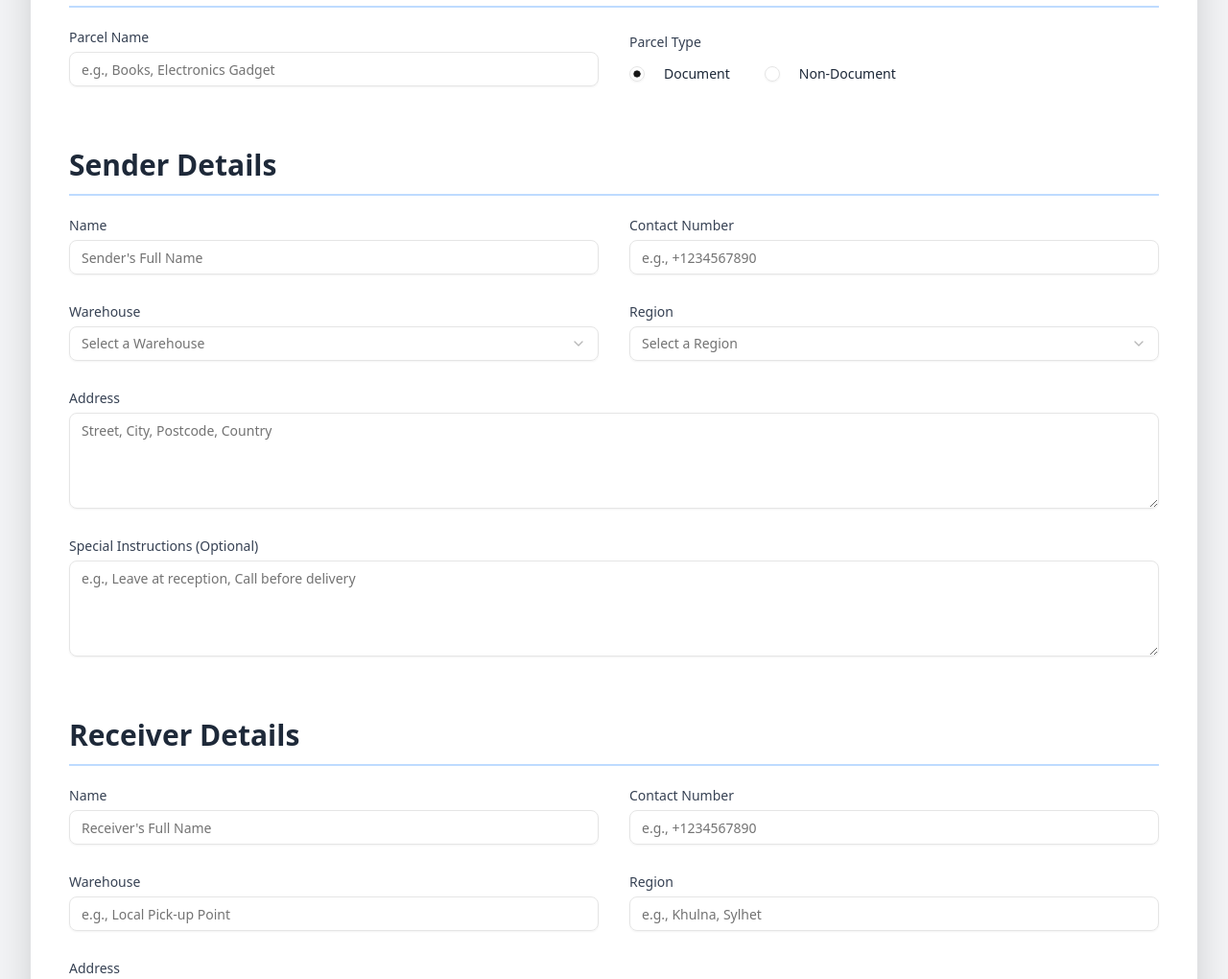
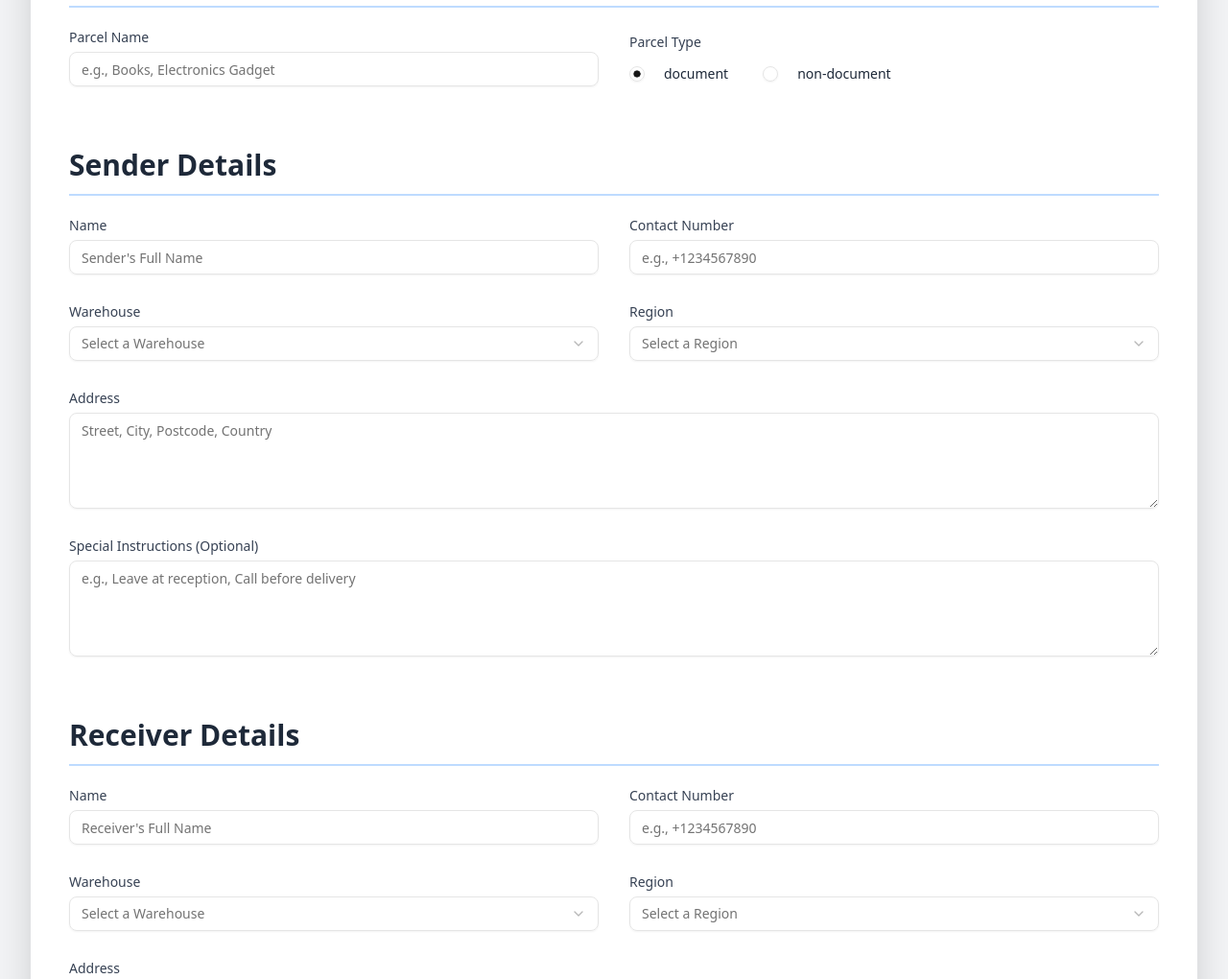
Before and after one commit to Musfiqur-Rahman0/Profest-client, a React (Vite) app: page /addParcel in a window 1280 px wide. Shown: the part 368-1388 px from the top of the page at 96% size. Built offline with nearby package versions, Linux system fonts and the light colour scheme.

Commit message:
updated the form validation with the cost

```diff
--- a/package.json
+++ b/package.json
@@ -27,6 +27,7 @@
     "react-icons": "^5.5.0",
     "react-leaflet": "^5.0.0",
     "react-router": "^7.6.1",
+    "sweetalert2": "^11.22.1",
     "swiper": "^11.2.8",
     "tailwind-merge": "^3.3.0",
     "tailwindcss": "^4.1.7",
--- a/src/Pages/Add_parcel/AddParcel.jsx
+++ b/src/Pages/Add_parcel/AddParcel.jsx
@@ -21,9 +21,11 @@ import {
   SelectValue,
 } from "@/components/ui/select";
 import { Textarea } from "@/components/ui/textarea";
+import { getTrackingId } from "@/lib/utils";
 import React, { useEffect, useState } from "react";
 import { useForm } from "react-hook-form";
 import { useLoaderData } from "react-router";
+import Swal from "sweetalert2";
 
 // Assuming these Shadcn UI components are available from your project's components/ui directory.
 const AddParcel = () => {
@@ -32,6 +34,7 @@ const AddParcel = () => {
   const [regions, setRegions] = useState([]);
   const [coveredArea, setCoveredArea]  = useState([])
   // const [currentRegion, setCurrentRegion]  = useState("Dhaka")
+
   const form = useForm({
     // resolver: zodResolver(formSchema), // Integrate Zod for validation
     defaultValues: {
@@ -62,31 +65,67 @@ const AddParcel = () => {
   // console.log(selectedRegion)
   // console.log(parcelType);
 
+  const senderCenter = form.watch("senderRegion");
+  const receiverCenter = form.watch("receiverRegion");
+  console.log(senderCenter, receiverCenter)
+
   const onSubmit = (data) => {
-    // In a real application, you would send this data to an API or process it further.
-    console.log("Form submitted successfully! Here is the data:", data);
-    // You should replace this alert with a more user-friendly UI notification (e.g., a toast, modal).
-    // alert('Parcel details submitted successfully! Check the console for the data.');
-    // Using a custom message box for demonstration instead of alert().
-    // For this example, we'll just log to console and simulate success.
-    const messageBox = document.createElement("div");
-    messageBox.className =
-      "fixed inset-0 bg-black bg-opacity-50 flex items-center justify-center z-50";
-    messageBox.innerHTML = `
-      <div class="bg-white p-6 rounded-lg shadow-xl text-center max-w-sm w-full">
-        <h3 class="text-xl font-bold mb-4 text-green-600">Success!</h3>
-        <p class="mb-6 text-gray-700">Parcel details submitted successfully! Check your browser's console for the data.</p>
-        <button id="closeMessageBox" class="bg-blue-500 hover:bg-blue-600 text-white font-bold py-2 px-4 rounded-md transition-colors duration-200">
-          Close
-        </button>
-      </div>
-    `;
-    document.body.appendChild(messageBox);
+  const { parcelType, weight  } = data;
 
-    document.getElementById("closeMessageBox").onclick = () => {
-      document.body.removeChild(messageBox);
-    };
+    // console.log(parce)
+
+  const deliveryType = senderCenter === receiverCenter ? "Within City" : "Outside City";
+  console.log(deliveryType)
+  // --- Calculate cost ---
+  let cost = 0;
+  let breakdown = '';
+  if (parcelType === "document") {
+    cost = deliveryType === "Within City" ? 60 : 80;
+    breakdown = `document (${deliveryType}) = ৳${cost}`;
+  } else if (parcelType === "non-document") {
+    if (weight <= 3) {
+      cost = deliveryType === "Within City" ? 110 : 150;
+      breakdown = `non-document (≤ 3kg) - ${deliveryType} = ৳${cost}`;
+    } else {
+      const extraKg = Math.ceil(weight - 3);
+      const extraCost = extraKg * 40;
+      if (deliveryType === "Within City") {
+        cost = 110 + extraCost;
+        breakdown = `non-document (> 3kg) - Within City = ৳110 + ৳${extraCost} (for ${extraKg} extra kg)`;
+      } else {
+        cost = 150 + extraCost + 40; // 40 extra for outside city
+        breakdown = `non-document (> 3kg) - Outside City = ৳150 + ৳${extraCost} (for ${extraKg} extra kg) + ৳40 (extra)`;
+      }
+    }
+  }
+
+  // --- Create parcel object ---
+  const newParcel = {
+    ...data,
+    tracking_id: getTrackingId(),
+    addedBy: "musfiqurrhaman6@gmail.com",
+    addedOn: new Date().toISOString(),
+    deliveryCost: cost,
   };
+
+  console.log(newParcel);
+
+  // --- Show SweetAlert2 popup ---
+  Swal.fire({
+    title: 'Parcel Submitted!',
+    icon: 'success',
+    html: `
+      <p><strong>Tracking ID:</strong> ${newParcel.tracking_id}</p>
+      <p><strong>Delivery Type:</strong> ${deliveryType}</p>
+      <p><strong>Parcel Type:</strong> ${parcelType}</p>
+      <p><strong>Weight:</strong> ${weight} kg</p>
+      <p class="mt-2"><strong>Cost Breakdown:</strong><br>${breakdown}</p>
+      <p class="mt-2 text-lg"><strong>Total Cost: ৳${cost}</strong></p>
+    `,
+    confirmButtonText: 'Close',
+    confirmButtonColor: '#3085d6',
+  });
+};
 
   const fetchRegion = async () => {
     try {
@@ -115,7 +154,7 @@ const AddParcel = () => {
   })
   }, [selectedRegion, warehousesData])
 
-console.log(coveredArea)
+// console.log(coveredArea)
 
 
 
@@ -189,28 +228,28 @@ console.log(coveredArea)
                                   <FormControl>
                                     <RadioGroupItem
                                       value="document"
-                                      id="parcelTypeDocument"
+                                      id="parcelTypedocument"
                                     />
                                   </FormControl>
                                   <FormLabel
-                                    htmlFor="parcelTypeDocument"
+                                    htmlFor="parcelTypedocument"
                                     className="font-normal text-gray-800 cursor-pointer"
                                   >
-                                    Document
+                                    document
                                   </FormLabel>
                                 </FormItem>
                                 <FormItem className="flex items-center space-x-3 space-y-0 cursor-pointer">
                                   <FormControl>
                                     <RadioGroupItem
                                       value="non-document"
-                                      id="parcelTypeNonDocument"
+                                      id="parcelTypeNondocument"
                                     />
                                   </FormControl>
                                   <FormLabel
-                                    htmlFor="parcelTypeNonDocument"
+                                    htmlFor="parcelTypeNondocument"
                                     className="font-normal text-gray-800 cursor-pointer"
                                   >
-                                    Non-Document
+                                    non-document
                                   </FormLabel>
                                 </FormItem>
                               </RadioGroup>
@@ -513,11 +552,24 @@ console.log(coveredArea)
                               Warehouse
                             </FormLabel>
                             <FormControl>
-                              <Input
-                                placeholder="e.g., Local Pick-up Point"
-                                {...field}
-                                className="rounded-md focus:ring-blue-500 focus:border-blue-500"
-                              />
+                               <Select
+                              value={field.value}
+                              onValueChange={field.onChange}
+                              >
+                                <SelectTrigger className="w-full">
+                                  <SelectValue placeholder="Select a Warehouse" />
+                                </SelectTrigger>
+                                <SelectContent>
+                                  <SelectGroup>
+                                    <SelectLabel>Select a Warehouse</SelectLabel>
+                                    {coveredArea?.map((area, idx) => (
+                                      <SelectItem key={idx} value={area}>
+                                        {area}
+                                      </SelectItem>
+                                    ))}
+                                  </SelectGroup>
+                                </SelectContent>
+                              </Select>
                             </FormControl>
                             {form.formState.errors.receiverWarehouse && (
                               <p className="text-red-500 text-sm mt-1">
@@ -538,12 +590,25 @@ console.log(coveredArea)
                             <FormLabel className="text-gray-700 font-medium">
                               Region
                             </FormLabel>
-                            <FormControl>
-                              <Input
-                                placeholder="e.g., Khulna, Sylhet"
-                                {...field}
-                                className="rounded-md focus:ring-blue-500 focus:border-blue-500"
-                              />
+                             <FormControl>
+                              <Select
+                              value={field.value}
+                              onValueChange={field.onChange}
+                              >
+                                <SelectTrigger className="w-full">
+                                  <SelectValue placeholder="Select a Region" />
+                                </SelectTrigger>
+                                <SelectContent>
+                                  <SelectGroup>
+                                    <SelectLabel>Select a region</SelectLabel>
+                                    {regions?.map((region, idx) => (
+                                      <SelectItem key={idx} value={region}>
+                                        {region}
+                                      </SelectItem>
+                                    ))}
+                                  </SelectGroup>
+                                </SelectContent>
+                              </Select>
                             </FormControl>
                             {form.formState.errors.receiverRegion && (
                               <p className="text-red-500 text-sm mt-1">
```
Also changed, not shown: src/lib/utils.js, 1 other file (tests, documents, lock files or other folders).
